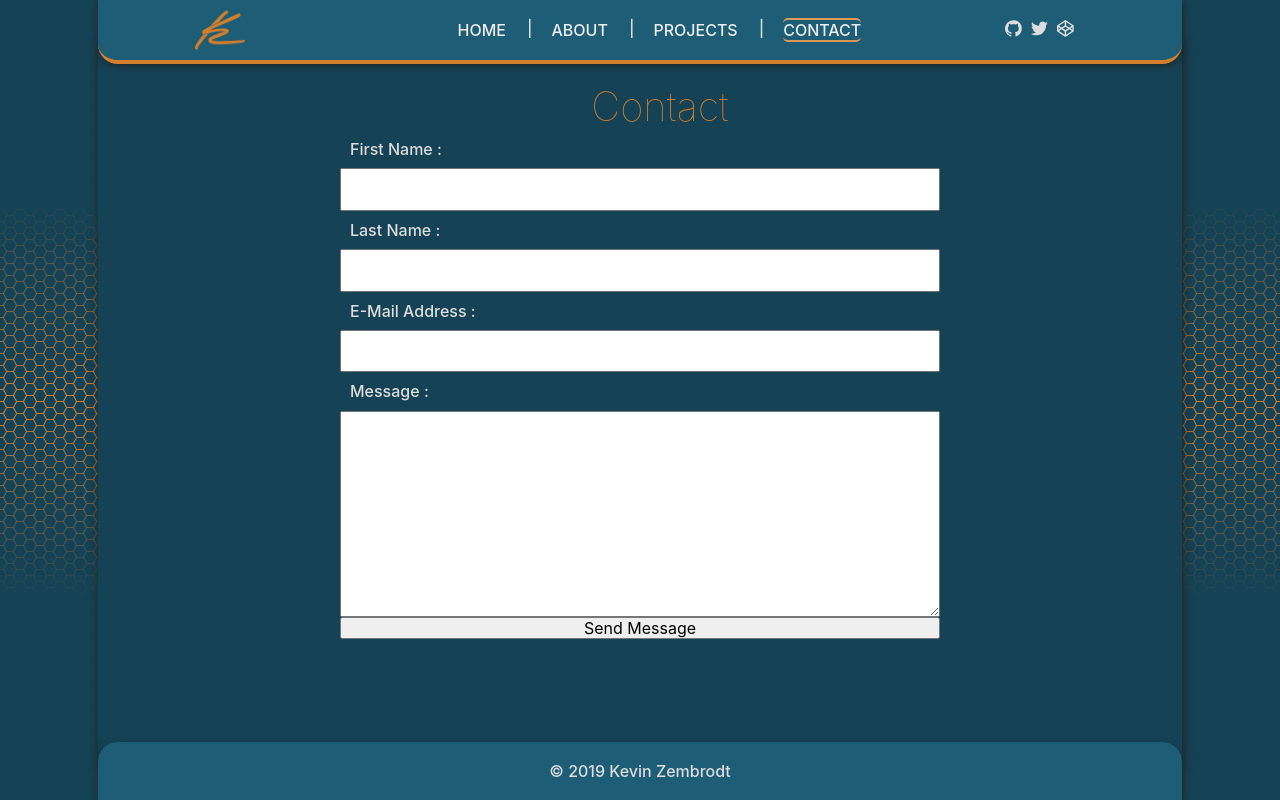
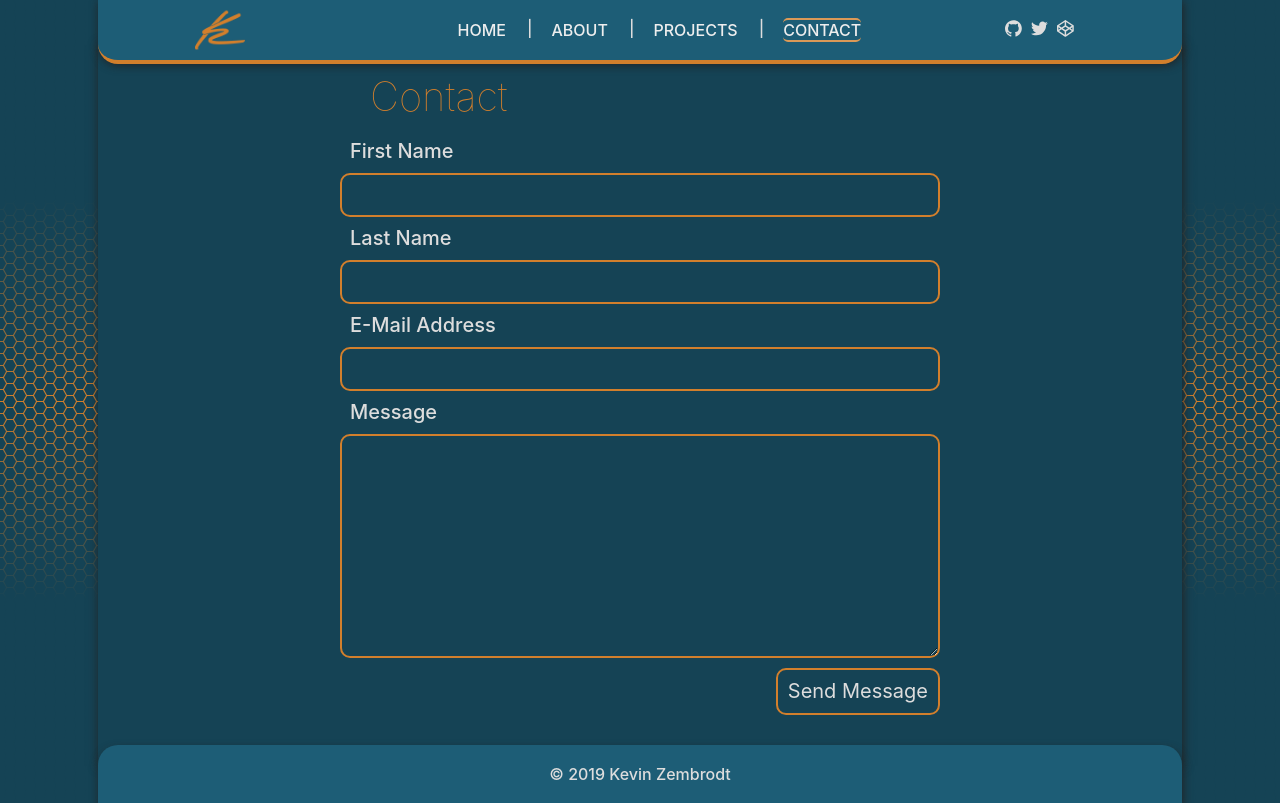
Before and after one commit to Nixikaz/portfolio-react, a React (Create React App) app: page /contact in a window 1280 px wide. Built offline with nearby package versions, Linux system fonts and the light colour scheme.

Commit message:
Completed contact form

```diff
--- a/src/components/Contact.js
+++ b/src/components/Contact.js
@@ -31,13 +31,18 @@ export default class Contact extends Component {
         <section id="contact">
           <h1>Contact</h1>
           <form onSubmit={this.handleSubmit} name="contact" className="form__contact" action="/thankyou">
-            <label htmlFor="fName">First Name :</label>
-            <input type="text" name="fName" value={first} id="firstName" onChange={this.handleChange} />
-            <label htmlFor="lName">Last Name :</label>
-            <input type="text" name="lName" value={last} id="lastName" onChange={this.handleChange} />
-            <label htmlFor="email">E-Mail Address : </label>
+            <div className="hidden">
+              <label>
+                Don’t fill this out if you're human: <input name="bot-field" />
+              </label>
+            </div>
+            <label htmlFor="first">First Name</label>
+            <input type="text" name="first" value={first} id="firstName" onChange={this.handleChange} />
+            <label htmlFor="last">Last Name</label>
+            <input type="text" name="last" value={last} id="lastName" onChange={this.handleChange} />
+            <label htmlFor="email">E-Mail Address</label>
             <input type="text" name="email" value={email} id="emailAddress" onChange={this.handleChange} />
-            <label htmlFor="message">Message :</label>
+            <label htmlFor="message">Message</label>
             <textarea
               name="message"
               value={message}
--- a/src/index.css
+++ b/src/index.css
@@ -59,6 +59,9 @@ a:visited {
   grid-template-rows: auto auto 1fr auto;
   /* margin-right: 6rem;
   margin-left: 6rem; */
+}
+.hidden {
+  display: none;
 }
 .header__navbar a {
   text-decoration: none;
@@ -308,7 +311,7 @@ section p img {
   float: left;
   margin: 0 2rem 0 0;
 }
-#contact {
+#contact form {
   display: flex;
   flex-wrap: wrap;
   margin: 1rem;
@@ -326,15 +329,49 @@ section p img {
   margin-left: 4rem;
 }
 #contact label {
+  font-size: 2rem;
   text-align: start;
   vertical-align: middle;
   padding: 1rem;
 }
 #contact input {
+  color: #ddd;
+  background: #154355;
+  border: 2px solid #d27f2c;
+  border-radius: 1rem;
   padding: 1rem;
+  line-height: 2rem;
+}
+#contact input:focus {
+  outline: none;
+  background: #1d5d76;
+  border: 2px solid #abd;
+  border-radius: 1rem;
 }
 #contact textarea {
+  color: #ddd;
+  background: #154355;
+  border: 2px solid #d27f2c;
+  border-radius: 1rem;
   padding: 1rem;
+  line-height: 2rem;
+}
+#contact textarea:focus {
+  outline: none;
+  background: #1d5d76;
+  border: 2px solid #abd;
+  border-radius: 1rem;
+}
+#contact form button {
+  align-self: flex-end;
+  border-style:none;
+  background-color: #154355;
+  border: 2px solid #d27f2c;
+  color: #ddd;
+  font-size: 2rem;
+  padding: 1rem;
+  margin-top: 1rem;
+  border-radius: 1rem;
 }
 .card {
   width: 25rem;
@@ -458,11 +495,17 @@ footer {
     justify-content: center;
   }
   .header__navbar {
+    /* display: none; */
     font-size: 1.2rem;
     padding-top: 2rem;
     padding-bottom: 1rem;
     justify-content: center;
+    /* margin: 0 0 0 0; */
   }
+  /* .header__navbar li:not(:last-child)::after {
+    content: '';
+    padding: 0;
+  } */
   .social__links {
     padding-top: 1rem;
     justify-content: center;
@@ -486,6 +529,12 @@ footer {
   #about h1 {
     margin: auto;
     padding: 0;
+  }
+  #contact {
+    width: 25rem;
+  }
+  #contact form {
+    width: 100%;
   }
 }
 @media screen and (max-width: 980px) {
```
